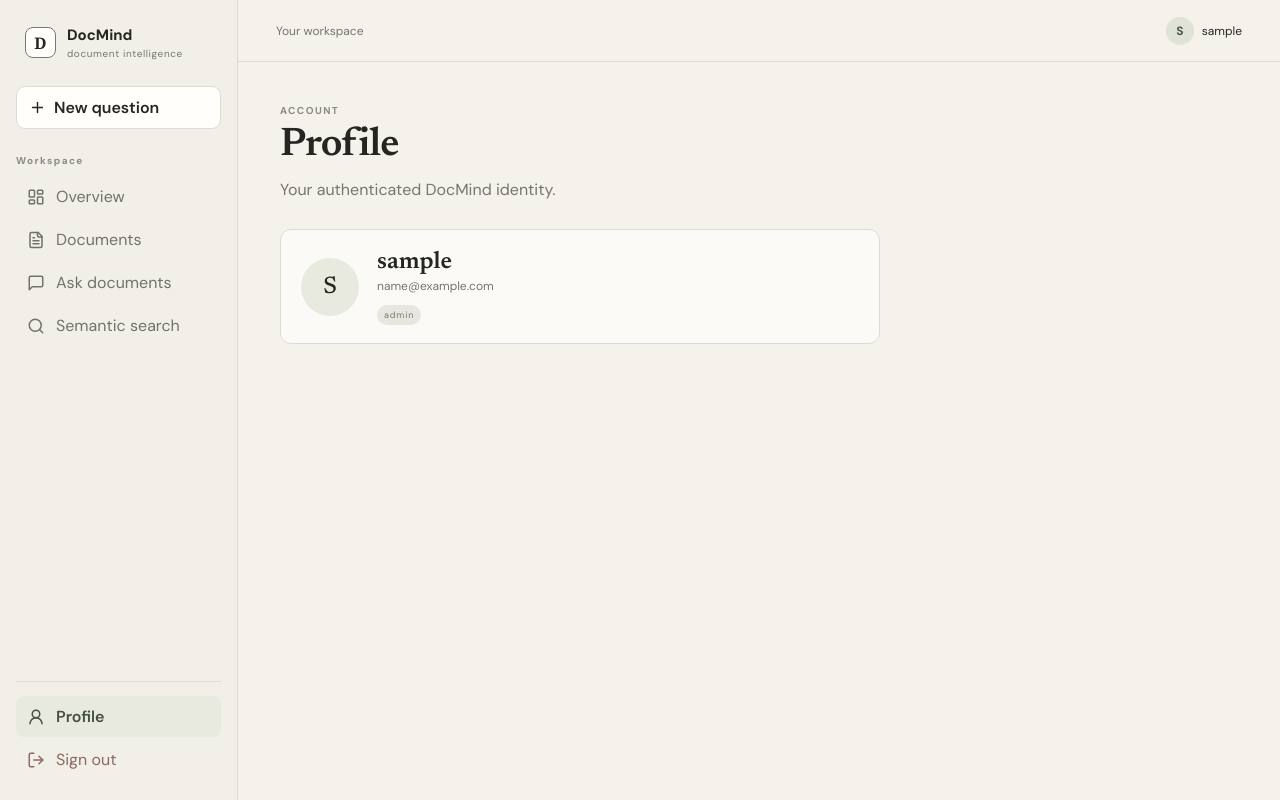
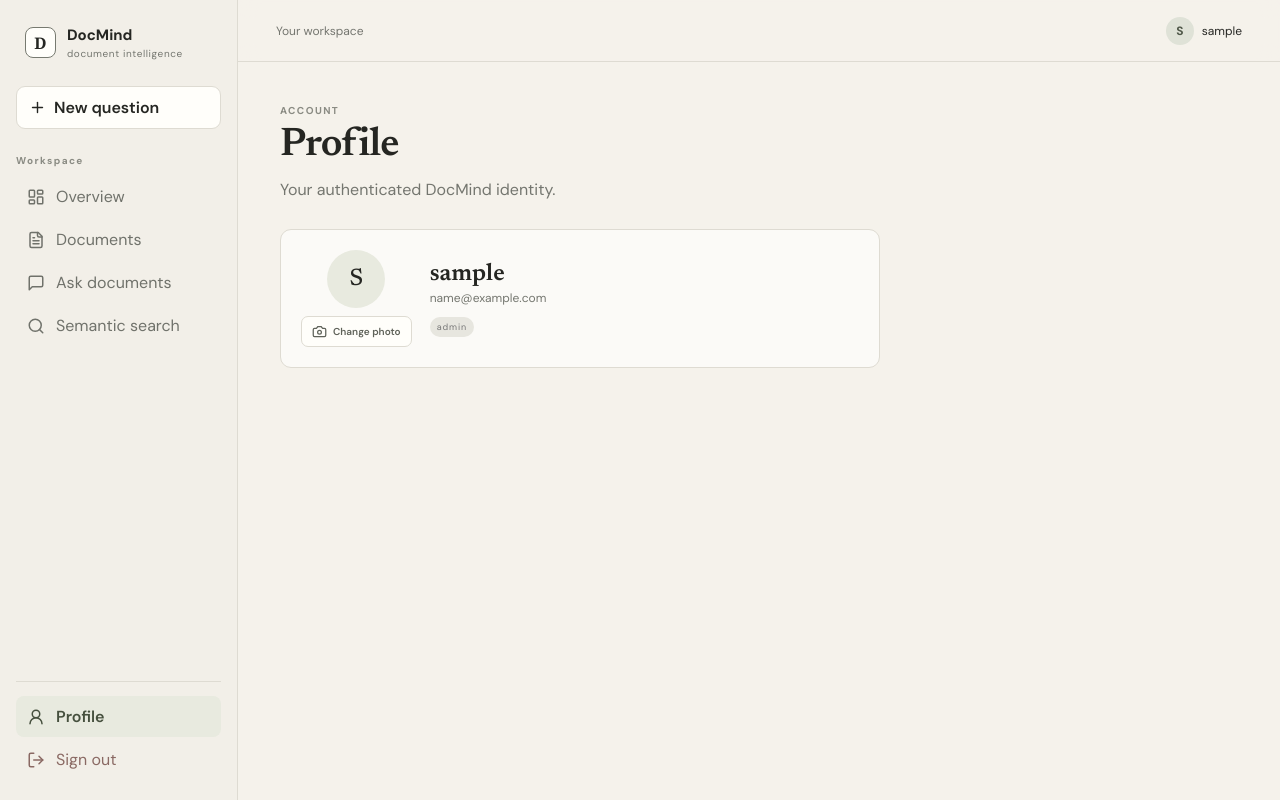
Before and after one commit to gopaldhakrey/docmind-frontend, a React (Vite) app: page /profile in a window 1280 px wide. Built offline with nearby package versions, Linux system fonts and the light colour scheme; no server answers; sample sign-in values are in the browser's storage.

Commit message:
feat: add change photo UI to profile

```diff
--- a/src/index.css
+++ b/src/index.css
@@ -169,3 +169,37 @@ a{color:inherit;text-decoration:none}.app{min-height:100vh;display:flex}.sidebar
   color: #777 !important;
   opacity: 0.75 !important;
 }
+
+
+.profile-avatar-wrapper{
+  display:flex;
+  flex-direction:column;
+  align-items:center;
+  gap:8px;
+}
+
+.profile-photo-button{
+  display:flex;
+  align-items:center;
+  justify-content:center;
+  gap:6px;
+  border:1px solid var(--line);
+  background:var(--white);
+  color:#5f6259;
+  border-radius:7px;
+  padding:7px 10px;
+  font-size:10px;
+  font-weight:600;
+  cursor:pointer;
+  transition:all .2s ease;
+}
+
+.profile-photo-button:hover{
+  background:var(--olive2);
+  color:#3f4438;
+  border-color:#c9cbbf;
+}
+
+.profile-photo-button:active{
+  transform:scale(.98);
+}
--- a/src/pages/Profile.jsx
+++ b/src/pages/Profile.jsx
@@ -1,2 +1,47 @@
+import React from "react";
 import { useAuth } from "../context/AuthContext";
-export default function Profile(){const {user}=useAuth();return <><div className="page-head"><div><p className="eyebrow">ACCOUNT</p><h1>Profile</h1><p>Your authenticated DocMind identity.</p></div></div><section className="panel profile-panel"><div className="profile-avatar">{(user?.username||"U").slice(0,1).toUpperCase()}</div><div><h2>{user?.username||"User"}</h2><p>{user?.email||"No email"}</p><span className="role">{user?.role||"USER"}</span></div></section></>}
+import { Camera } from "lucide-react";
+
+export default function Profile() {
+  const { user } = useAuth();
+
+  const handlePhotoClick = () => {
+    alert("Profile photo upload will be available soon.");
+  };
+
+  return (
+    <>
+      <div className="page-head">
+        <div>
+          <p className="eyebrow">ACCOUNT</p>
+          <h1>Profile</h1>
+          <p>Your authenticated DocMind identity.</p>
+        </div>
+      </div>
+
+      <section className="panel profile-panel">
+        <div className="profile-avatar-wrapper">
+          <div className="profile-avatar">
+            {(user?.username || "U").slice(0, 1).toUpperCase()}
+          </div>
+
+          <button
+            type="button"
+            className="profile-photo-button"
+            onClick={handlePhotoClick}
+            title="Change photo"
+          >
+            <Camera size={15} />
+            Change photo
+          </button>
+        </div>
+
+        <div>
+          <h2>{user?.username || "User"}</h2>
+          <p>{user?.email || "No email"}</p>
+          <span className="role">{user?.role || "USER"}</span>
+        </div>
+      </section>
+    </>
+  );
+}
```
